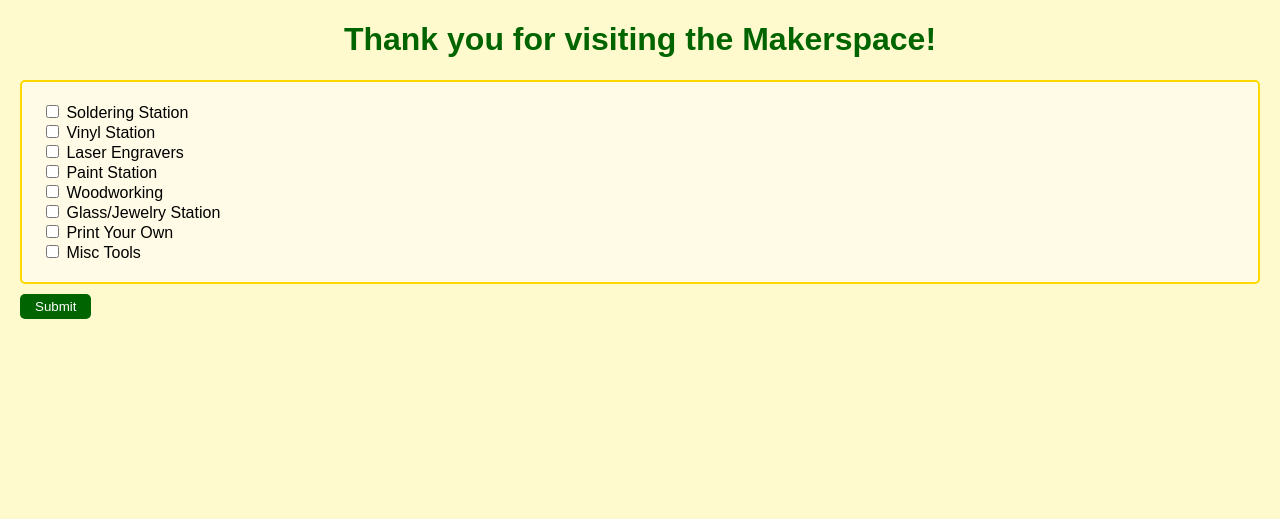
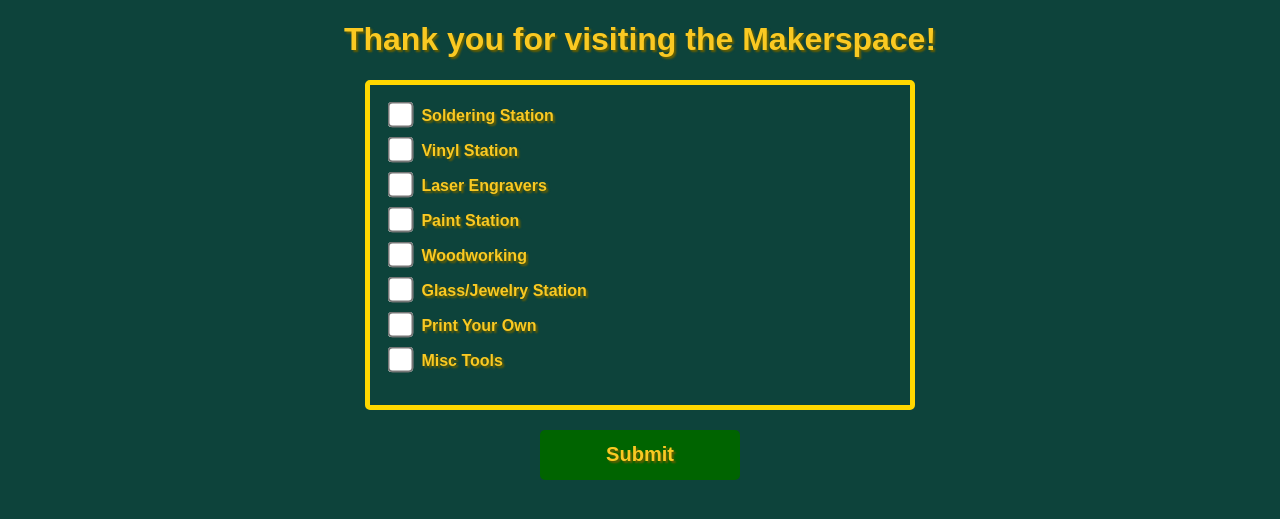
Before and after one commit to jeannamatthews-classes/group-project-id-scanner, a Flask app: page /scan/out/1 in a window 1280 px wide. Shown: the top 519 px of the page. Run offline with Flask 3, Linux system fonts and the light colour scheme; data comes from the database, SQL or seed files in the repository; data that the repository does not hold is empty.

Commit message:
Updated returning.css and imported styles from returning.html

```diff
--- a/root/static/returning.css
+++ b/root/static/returning.css
@@ -1,30 +1,55 @@
 body {
     font-family: sans-serif;
     margin: 20px;
-    background-color: #fffacd;
+    background-color: #0D433B;
+    color: #FAC922;
+    text-shadow: 2px 2px 2px #665e00;
   }
 
 h1 {
-    color: #006400;
   text-align: center;
 }
 
 form {
   margin-top: 10px;
-    border: 2px solid #ffd700;
+  border: 5px solid #ffd700;
   border-radius: 5px;
   padding: 20px;
-    background-color: #fffbe6;
+  background-color: #0D433B;
+  max-width: 500px;
+  margin: 20px auto;
+}
+
+form label {
+  display: block;
+  margin-bottom: 15px;
+  font-weight: bold;
+  cursor: pointer;
+}
+
+form input[type="checkbox"] {
+  margin-right: 10px;
+  transform: scale(2.0);
+}
+
+form br{
+  display: none;
 }
 
 button {
-    margin-top: 10px;
+  display: block;
+  margin: 20px auto 10px;
   padding: 5px 15px;
+  font-weight: bold;
+  font-size: 20px;
+  width: 200px;
+  height: 50px;
   cursor: pointer;
   background-color: #006400;
-    color: #fff;
+  color: #FAC922;
   border: none;
   border-radius: 5px;
+  text-shadow: 2px 2px 2px #665e00;
 }
 
 button:hover {
```
Lines whose indentation alone changed are shown as unchanged.
